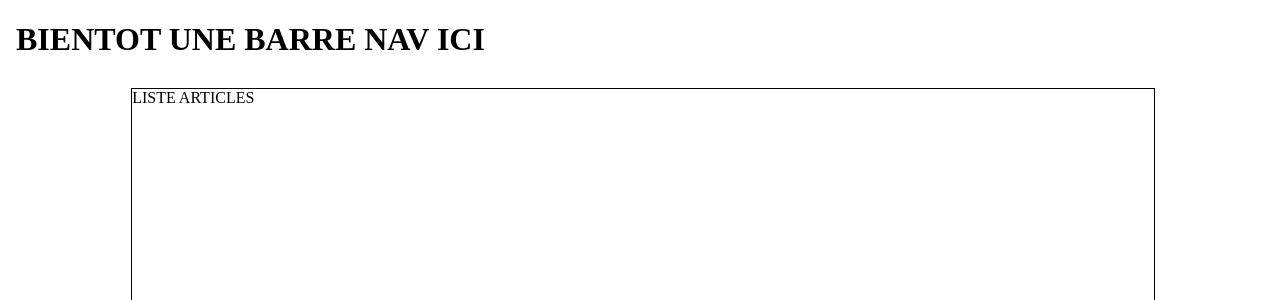
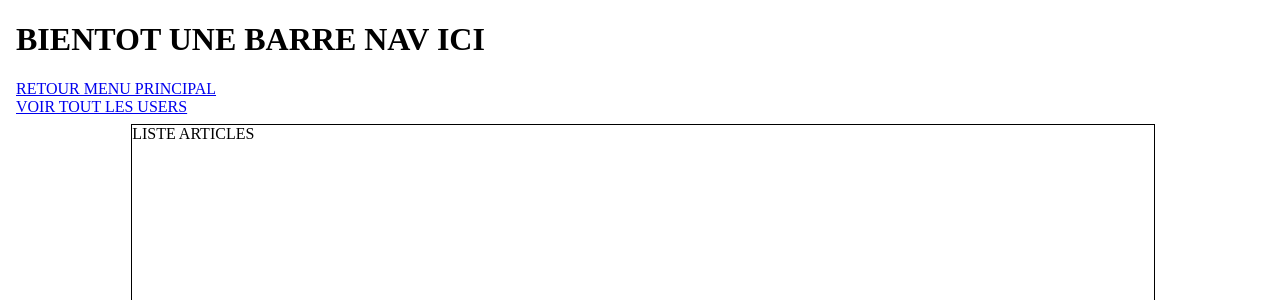
Before and after one commit to Shan2305/TrocFront, an Angular app: page /detail/1 in a window 1280 px wide. Shown: the top 300 px of the page. Built offline with nearby package versions, Linux system fonts and the light colour scheme; no server answers; what @angular/fire would draw is missing.

Commit message:
affichage de tout les utilisateurs via une redirection

```diff
--- a/src/app/app-routing.module.ts
+++ b/src/app/app-routing.module.ts
@@ -6,6 +6,7 @@ import {ArticleListComponent} from "./index-articles/article-list/article-list.c
 import {IndexArticlesComponent} from "./index-articles/index-articles.component";
 import * as path from "path";
 import {DetailUserComponent} from "./index-user/detail-user/detail-user.component";
+import {UserListComponent} from "./index-user/user-list/user-list.component";
 
 
 const routes: Routes = [
@@ -22,7 +23,11 @@ const routes: Routes = [
 
   {
     path: 'detailUser/:id', component: DetailUserComponent
+  },
+  {
+    path: 'listUsers', component: UserListComponent
   }
+
 ]
 
 
--- a/src/app/app.component.html
+++ b/src/app/app.component.html
@@ -3,5 +3,12 @@
 <!--<app-index-articles></app-index-articles>-->
 <body>
 <h1>BIENTOT UNE BARRE NAV ICI</h1>
+<a routerLink="">
+  RETOUR MENU PRINCIPAL
+</a>
+<br>
+<a routerLink="../listUsers/">
+  VOIR TOUT LES USERS
+</a>
 <router-outlet></router-outlet>
 </body>
--- a/src/app/index-user/user-list/user-list.component.css
+++ b/src/app/index-user/user-list/user-list.component.css
@@ -0,0 +1,50 @@
+*, ::before, ::after {
+  box-sizing: border-box;
+  margin: 0;
+  padding: 0;
+}
+
+table
+{
+  margin: auto;
+  width: 50%;
+}
+tr
+{
+  border: 1px solid;
+}
+
+td
+{
+  width: 25%;
+  border: 1px dotted;
+  font-size: 2vw;
+
+}
+body
+{
+  position: absolute;
+  background: #1DA1F2;
+  border: 1px solid;
+  height: 80%;
+  width: 80%;
+  margin-left: 8%;
+  margin-right: 8%;
+  overflow: auto;
+}
+h1
+{
+  text-align: center;
+}
+span
+{
+  text-align: center;
+}
+.container
+{
+  text-align: center;
+}
+a{
+  text-decoration: none;
+  color: black;
+}
--- a/src/app/index-user/user-list/user-list.component.html
+++ b/src/app/index-user/user-list/user-list.component.html
@@ -1,9 +1,15 @@
-LISTE
-
-<div *ngIf="users.length">
-  <ul>
-    <li *ngFor="let user of users">
-      {{user.email}} {{user.pseudo}}
-    </li>
-  </ul>
+<body>
+<h1>LISTE DES USERS</h1>
+<div class="container" *ngIf="users.length">
+  <table>
+    <tr *ngFor="let user of users">
+      <td>Pseudo :</td>
+      <td>
+        <a routerLink="../detailUser/{{user.id}}">
+          {{user.pseudo}}
+        </a>
+      </td>
+    </tr>
+  </table>
 </div>
+</body>
--- a/src/app/index-user/user-list/user-list.component.ts
+++ b/src/app/index-user/user-list/user-list.component.ts
@@ -1,5 +1,7 @@
 import {Component, EventEmitter, Input, OnInit, Output} from '@angular/core';
 import {DtoInputUser} from "../dto/dto-input-user";
+import {ArticlesService} from "../../index-articles/articles.service";
+import {UserService} from "../user.service";
 
 
 @Component({
@@ -12,9 +14,16 @@ export class UserListComponent implements OnInit {
   @Input()
   users:DtoInputUser[] = [];
 
-  constructor() { }
+  constructor(private _userService: UserService) { }
 
   ngOnInit(): void {
+    this.fetchAll();
+  }
+
+  private fetchAll() {
+    this._userService
+      .fetchAll()
+      .subscribe(users => this.users = users);
   }
 
 
```
